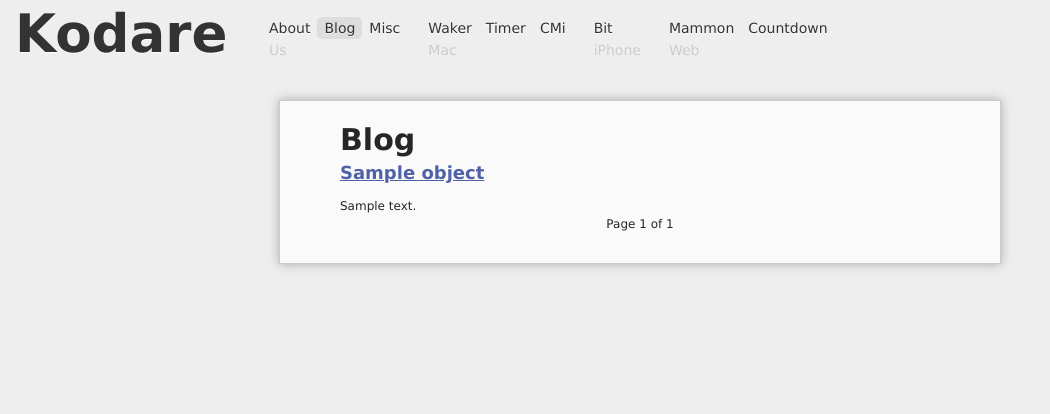
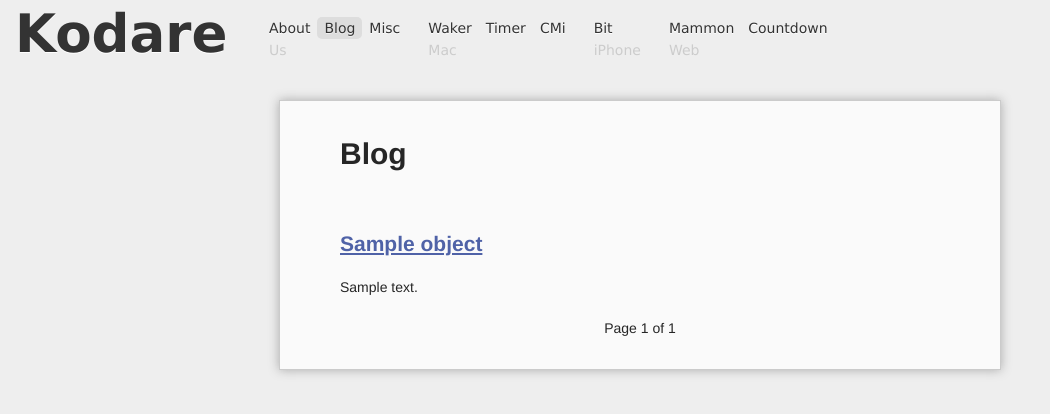
Before and after one commit to boxed/kodare, a Django app: template templates/blog.html in a window 1280 px wide. Shown: the top 414 px of the page, without its empty margins (0-1050 px from the left). Run offline with Django 3.2, Linux system fonts and the light colour scheme; the template is opened without the code that fills it: most values are stand-ins (such as "Sample title", 1, 10 or a date in 2020); some libraries are stand-ins or nearby versions.

Commit message:
Minor styling fixes

```diff
--- a/blog/templates/blog/entry_detail.html
+++ b/blog/templates/blog/entry_detail.html
@@ -3,7 +3,6 @@
 {% block title %}{{ object.title }}{% endblock %}
 
 {% block content %}
-    <h1><a href="..">Blog</a></h1>
 	<h2>{{ object.title }}</h2>
 	{{ object.content|safe }}
 {% endblock %}
--- a/settings.py
+++ b/settings.py
@@ -42,7 +42,7 @@ MEDIA_ROOT = DOCUMENT_ROOT + '/kodare/site-media/'
 # URL that handles the media served from MEDIA_ROOT. Make sure to use a
 # trailing slash if there is a path component (optional in other cases).
 # Examples: "http://media.lawrence.com", "http://example.com/media/"
-MEDIA_URL = 'http://static.eldmyra.se/'
+MEDIA_URL = '/media/'
 
 # URL prefix for admin media -- CSS, JavaScript and images. Make sure to use a
 # trailing slash.
--- a/site-media/style.css
+++ b/site-media/style.css
@@ -17,6 +17,8 @@ body {
 	background: #fafafa;
 	-moz-box-shadow: 0 0 10px #aaa;
 	-webkit-box-shadow: 0 0 10px #aaa;
+	font: normal 14px Helvetica, sans-serif;
+    line-height: 1.5;
 }
 
 h1 {
@@ -130,3 +132,8 @@ p code {
     font-size: 60%;
     opacity: 0.3;
 }
+
+.blog_entry {
+    padding-top: 20px;
+    padding-bottom: 20px;
+}
--- a/templates/blog.html
+++ b/templates/blog.html
@@ -6,7 +6,7 @@
 {% block content %}
 	<h1>Blog</h1>
 	{% for o in object_list %}
-		<div>
+		<div class="blog_entry">
 			<h2><a href="{{ o.slug }}/">{{ o.title }}</a></h2>
 			{{ o.content|safe }}
 		</div>
--- a/urls.py
+++ b/urls.py
@@ -7,7 +7,8 @@ admin.autodiscover()
 
 urlpatterns = patterns('',
     (r'^admin/', include(admin.site.urls)),
-    (r'^media/(?P<path>.*)$', 'django.views.static.serve', {'document_root': '/var/www-python/kodare/django/contrib/admin/media'}),
+    (r'^media/(?P<path>.*)$', 'django.views.static.serve', {'document_root': '/var/www-python/kodare/django/contrib/admin/static'}),
+    (r'^admin/(?P<path>.*)$', 'django.views.static.serve', {'document_root': '/var/www-python/kodare/django/contrib/admin/static'}),
 
     (r'^site-media/(?P<path>.*)$', 'django.views.static.serve', {'document_root': settings.MEDIA_ROOT}),
 
```
